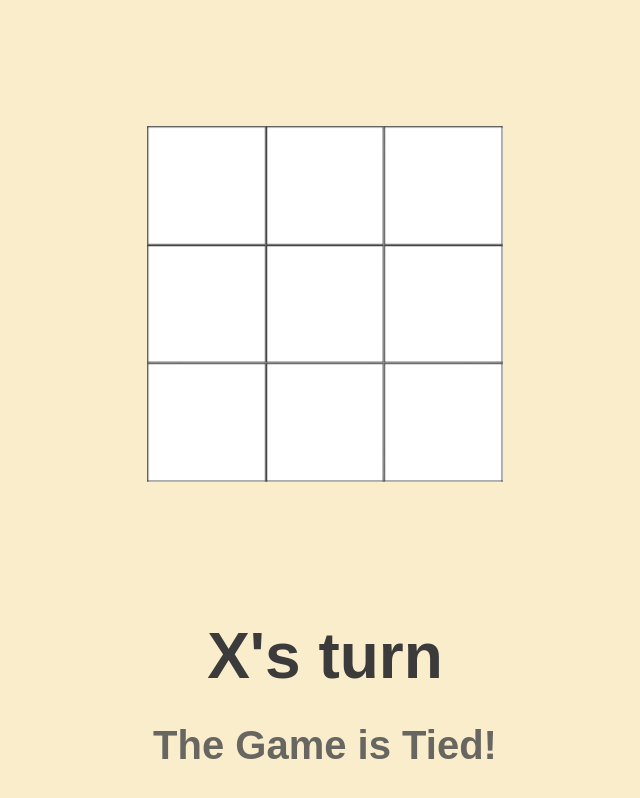
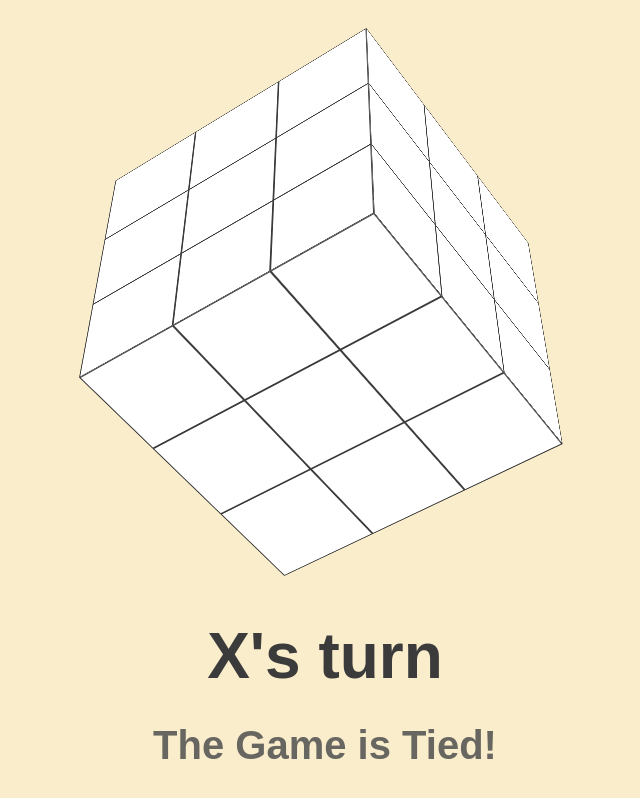
Before and after one commit to Neustater/tic-tac-toe-cubed, a React (Vite) app: page / in a window 1280 px wide. Shown: the top 798 px of the page, without its empty margins (315-955 px from the left). Built offline with nearby package versions, Linux system fonts and the light colour scheme.

Commit message:
re-enable spinning (oops)

```diff
--- a/src/styles.css
+++ b/src/styles.css
@@ -185,5 +185,5 @@ body > * {
   width: 100%;
   height: 100%;
   position: relative;
-  animation: spin 0s infinite linear;
+  animation: spin 15s infinite linear;
 }
```
